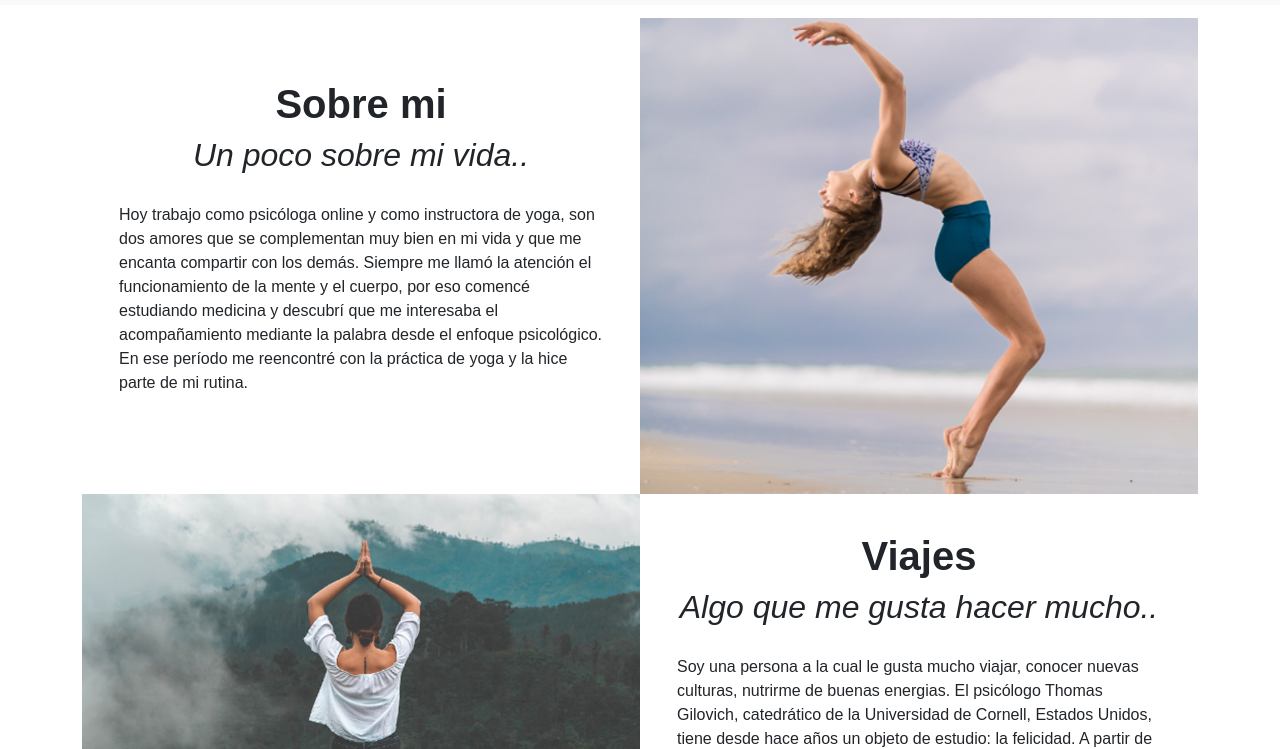
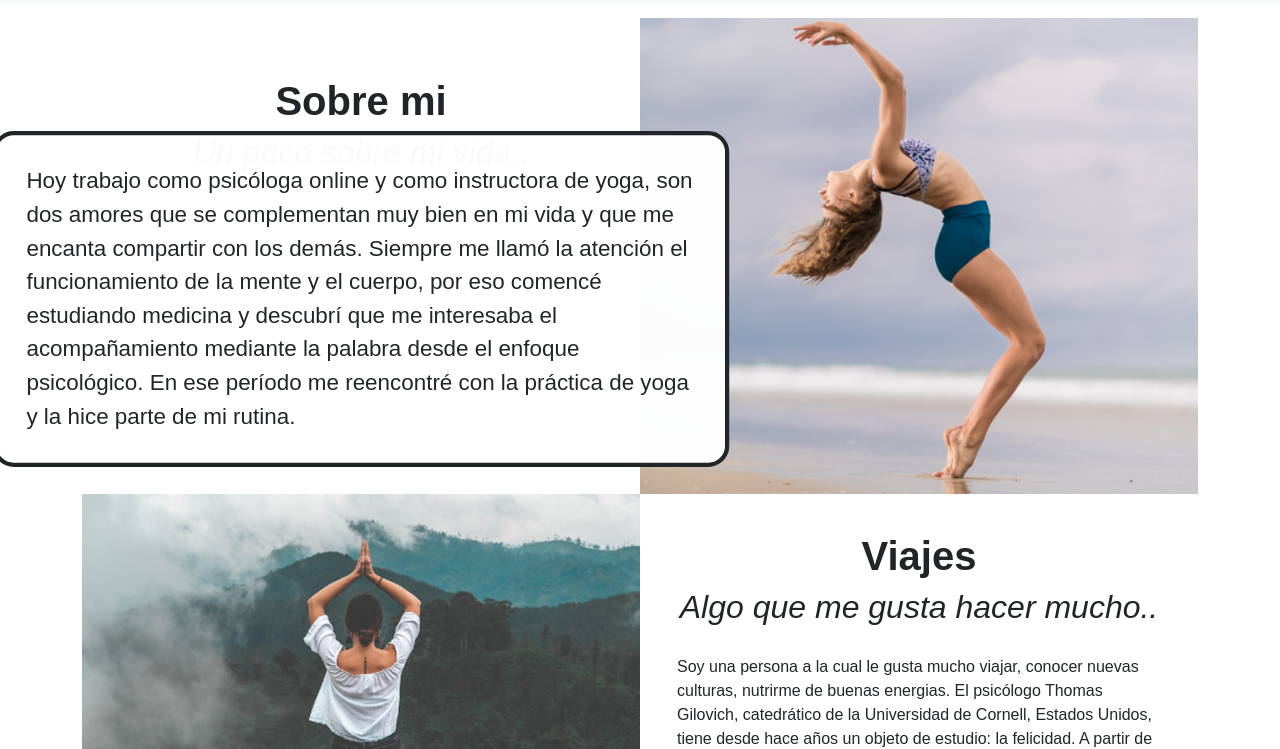
Before and after one commit to ezeqduarte/preentrega_yoguista_duarte_ezequiel, a plain HTML site: page pages/sobremi.html in a window 1280 px wide. In both pictures the pointer is over the element 361 px from the left and 350 px from the top of the page. Shown: the part 51-800 px from the top of the page. Drawn offline with nearby package versions, Linux system fonts and the light colour scheme.

Commit message:
pagina para preentrega finalizada

```diff
--- a/CSS/styles.css
+++ b/CSS/styles.css
@@ -101,6 +101,17 @@
         padding: 1% 0%;
     }
 
+    .textos_sobremi {
+        transition: all 200ms;
+    }
+
+    .textos_sobremi:hover {
+        transform: scale(1.4);
+        border: solid;
+        background-color: rgba(255, 255, 255, 0.973);
+        border-radius: 15px;
+    }
+
     #tips article {
         transition: all 100ms;
     }
@@ -119,6 +130,7 @@
         border: solid;
         border-color: black;
     }
+
 
 }
 
```
